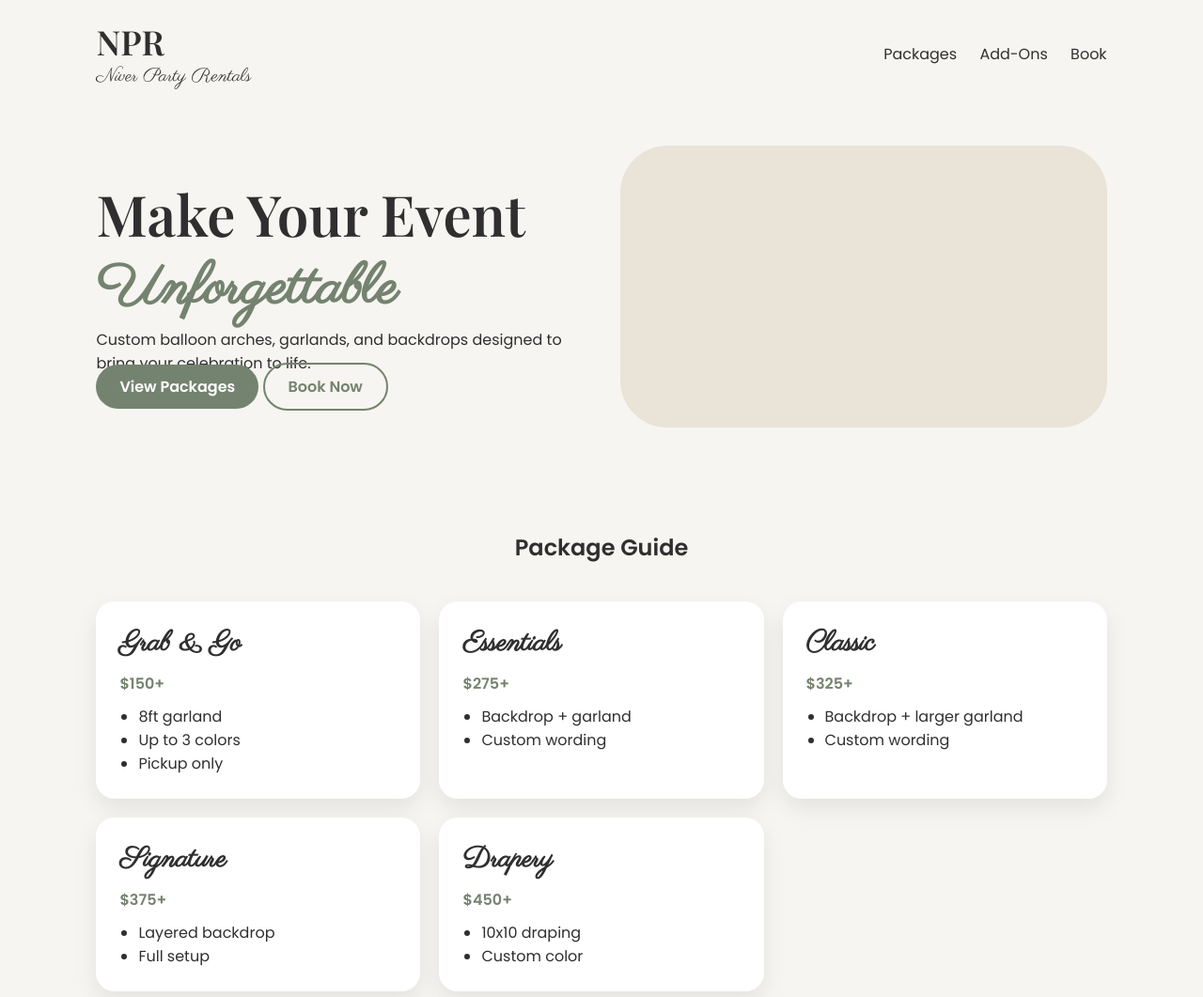
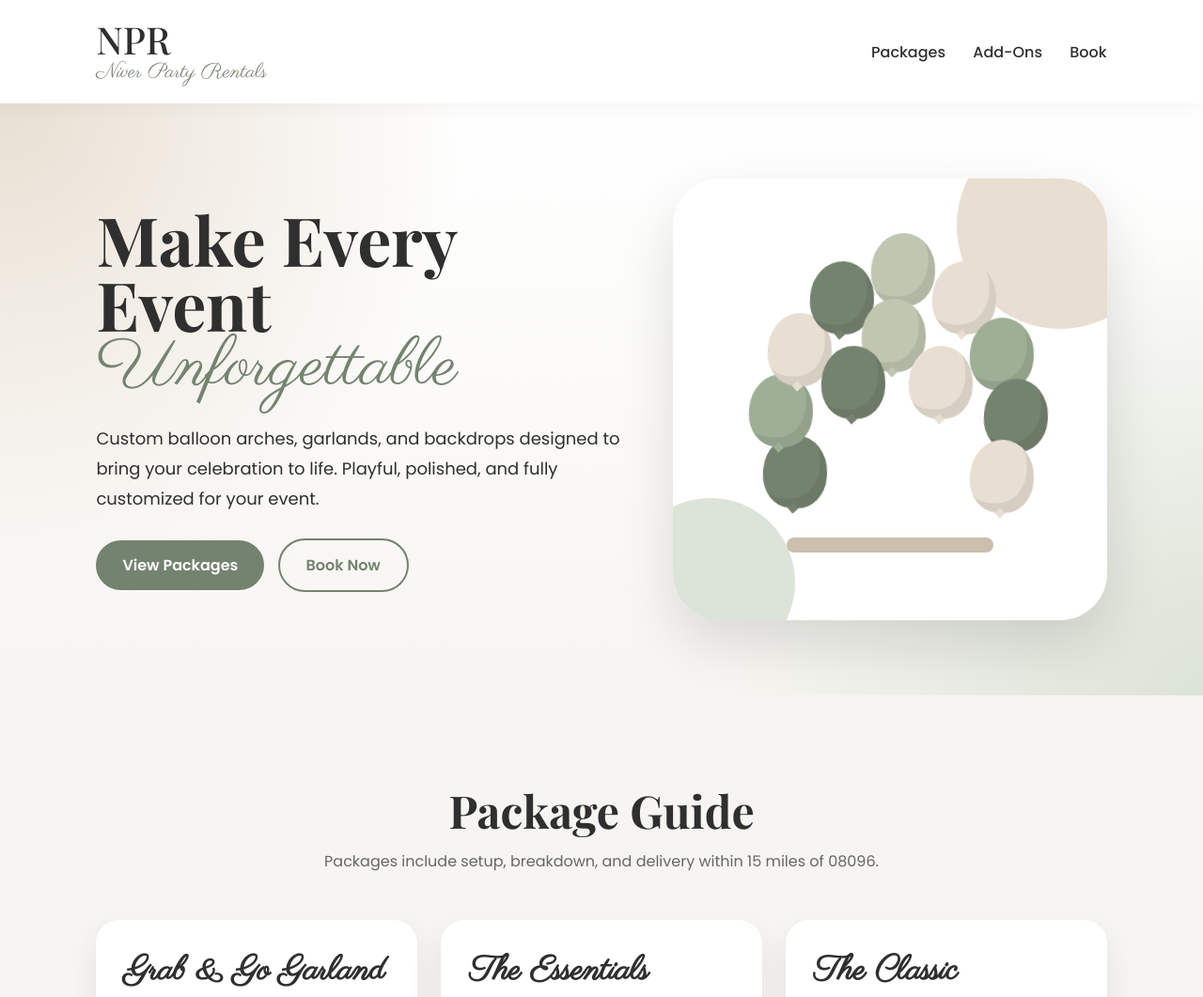
Before and after one commit to camlev977-dot/Niver-Party-Rentals-nj, a plain HTML site: page index.html in a window 1280 px wide. Shown: the top 1061 px of the page at 94% size. Drawn offline with nearby package versions, Linux system fonts and the light colour scheme.

Commit message:
Add files via upload

```diff
--- a/index.html
+++ b/index.html
@@ -5,146 +5,345 @@
 <title>Niver Party Rentals</title>
 
 <style>
-@import url('https://fonts.googleapis.com/css2?family=Playfair+Display:wght@600&family=Poppins:wght@300;400;500;600&family=Parisienne&display=swap');
+@import url('https://fonts.googleapis.com/css2?family=Playfair+Display:wght@500;700&family=Poppins:wght@300;400;500;600;700&family=Parisienne&display=swap');
 
-*{margin:0;padding:0;box-sizing:border-box;}
+*{
+  margin:0;
+  padding:0;
+  box-sizing:border-box;
+}
+
+html{
+  scroll-behavior:smooth;
+}
 
 body{
-  font-family:Poppins,sans-serif;
+  font-family:'Poppins',sans-serif;
   background:#f7f5f1;
   color:#2f2f2f;
 }
 
+/* NAV */
 nav{
   display:flex;
   justify-content:space-between;
   align-items:center;
-  padding:20px 8%;
+  padding:22px 8%;
+  background:white;
+  position:sticky;
+  top:0;
+  z-index:1000;
+  box-shadow:0 5px 20px rgba(0,0,0,0.04);
 }
 
 .logo{
-  font-family:Playfair Display;
-  font-size:36px;
+  font-family:'Playfair Display',serif;
+  font-size:40px;
+  line-height:1;
 }
 
 .logo span{
   display:block;
-  font-family:Parisienne;
-  font-size:20px;
+  font-family:'Parisienne',cursive;
+  font-size:22px;
+  color:#74836f;
+  margin-top:4px;
 }
 
-nav a{
-  margin-left:20px;
+.nav-links a{
+  margin-left:25px;
   text-decoration:none;
   color:#2f2f2f;
+  font-weight:500;
 }
 
+/* HERO */
 header{
-  padding:40px 8%;
+  padding:80px 8%;
+  background:
+    radial-gradient(circle at top left, #e8dfd2 0%, transparent 35%),
+    radial-gradient(circle at bottom right, #dce3d7 0%, transparent 35%),
+    linear-gradient(#ffffff,#f7f5f1);
 }
 
 .hero{
   display:grid;
-  grid-template-columns:1fr 1fr;
-  gap:40px;
+  grid-template-columns:1.1fr 0.9fr;
+  gap:50px;
   align-items:center;
 }
 
 .hero h1{
-  font-size:60px;
-  font-family:Playfair Display;
+  font-family:'Playfair Display',serif;
+  font-size:72px;
+  line-height:0.95;
 }
 
 .hero h1 span{
-  font-family:Parisienne;
+  font-family:'Parisienne',cursive;
   color:#74836f;
+  font-weight:400;
+}
+
+.hero p{
+  margin:25px 0;
+  font-size:18px;
+  line-height:1.8;
+  max-width:600px;
 }
 
 .btn{
-  padding:12px 25px;
-  border-radius:30px;
+  padding:14px 28px;
+  border-radius:50px;
   text-decoration:none;
   font-weight:600;
+  display:inline-block;
+  transition:0.3s;
 }
 
-.primary{background:#74836f;color:white;}
-.secondary{border:2px solid #74836f;color:#74836f;}
+.btn:hover{
+  transform:translateY(-4px);
+  box-shadow:0 12px 25px rgba(0,0,0,0.12);
+}
 
+.primary{
+  background:#74836f;
+  color:white;
+}
+
+.secondary{
+  border:2px solid #74836f;
+  color:#74836f;
+  margin-left:10px;
+}
+
+/* BALLOON ARCH ANIMATION */
+.balloon-card{
+  background:white;
+  height:470px;
+  border-radius:50px;
+  position:relative;
+  overflow:hidden;
+  box-shadow:0 25px 60px rgba(0,0,0,0.12);
+  display:flex;
+  align-items:center;
+  justify-content:center;
+}
+
+.balloon-card::before{
+  content:"";
+  position:absolute;
+  width:220px;
+  height:220px;
+  background:#e8dfd2;
+  border-radius:50%;
+  top:-60px;
+  right:-60px;
+}
+
+.balloon-card::after{
+  content:"";
+  position:absolute;
+  width:180px;
+  height:180px;
+  background:#dce3d7;
+  border-radius:50%;
+  bottom:-50px;
+  left:-50px;
+}
+
+.arch{
+  position:relative;
+  width:310px;
+  height:370px;
+  z-index:2;
+  animation:floatArch 4s ease-in-out infinite;
+}
+
+.balloon{
+  position:absolute;
+  width:68px;
+  height:78px;
+  border-radius:50% 50% 45% 45%;
+  box-shadow:inset -8px -10px 0 rgba(0,0,0,0.08);
+  animation:wiggle 3s ease-in-out infinite;
+}
+
+.balloon::after{
+  content:"";
+  position:absolute;
+  width:8px;
+  height:8px;
+  background:inherit;
+  bottom:-4px;
+  left:50%;
+  transform:translateX(-50%) rotate(45deg);
+}
+
+.b1{background:#74836f;left:20px;top:230px;animation-delay:.1s;}
+.b2{background:#9faf96;left:5px;top:165px;animation-delay:.2s;}
+.b3{background:#e8dfd2;left:25px;top:100px;animation-delay:.3s;}
+.b4{background:#74836f;left:70px;top:45px;animation-delay:.4s;}
+.b5{background:#bfc7b0;left:135px;top:15px;animation-delay:.5s;}
+.b6{background:#e8dfd2;left:200px;top:45px;animation-delay:.6s;}
+.b7{background:#9faf96;left:240px;top:105px;animation-delay:.7s;}
+.b8{background:#74836f;left:255px;top:170px;animation-delay:.8s;}
+.b9{background:#e8dfd2;left:240px;top:235px;animation-delay:.9s;}
+.b10{background:#bfc7b0;left:125px;top:85px;animation-delay:1s;}
+.b11{background:#74836f;left:82px;top:135px;animation-delay:1.1s;}
+.b12{background:#e8dfd2;left:175px;top:135px;animation-delay:1.2s;}
+
+.arch-base{
+  position:absolute;
+  bottom:15px;
+  left:50%;
+  transform:translateX(-50%);
+  width:220px;
+  height:16px;
+  background:#cbbfAE;
+  border-radius:20px;
+}
+
+@keyframes floatArch{
+  0%,100%{transform:translateY(0);}
+  50%{transform:translateY(-14px);}
+}
+
+@keyframes wiggle{
+  0%,100%{transform:rotate(0deg);}
+  50%{transform:rotate(4deg);}
+}
+
+/* SECTIONS */
 section{
-  padding:70px 8%;
+  padding:90px 8%;
 }
 
 .section-title{
   text-align:center;
-  margin-bottom:40px;
+  margin-bottom:50px;
+}
+
+.section-title h2{
+  font-family:'Playfair Display',serif;
+  font-size:48px;
+}
+
+.section-title p{
+  margin-top:10px;
+  color:#666;
 }
 
 .packages{
   display:grid;
-  grid-template-columns:repeat(auto-fit,minmax(260px,1fr));
-  gap:20px;
+  grid-template-columns:repeat(auto-fit,minmax(280px,1fr));
+  gap:25px;
 }
 
 .package{
   background:white;
-  padding:25px;
-  border-radius:20px;
-  box-shadow:0 10px 25px rgba(0,0,0,0.08);
+  padding:30px;
+  border-radius:25px;
+  box-shadow:0 15px 35px rgba(0,0,0,0.08);
+  transition:0.3s;
+}
+
+.package:hover{
+  transform:translateY(-8px);
 }
 
 .package h3{
-  font-family:Parisienne;
-  font-size:30px;
+  font-family:'Parisienne',cursive;
+  font-size:36px;
 }
 
 .price{
   color:#74836f;
-  font-weight:bold;
-  margin:10px 0;
+  font-weight:700;
+  margin:12px 0;
+  font-size:20px;
 }
 
 .package ul{
   padding-left:20px;
+  line-height:1.9;
 }
 
 .addons{
   display:grid;
-  grid-template-columns:repeat(auto-fit,minmax(200px,1fr));
-  gap:15px;
+  grid-template-columns:repeat(auto-fit,minmax(220px,1fr));
+  gap:18px;
 }
 
 .addon{
   background:white;
-  padding:15px;
-  border-radius:15px;
+  padding:20px;
+  border-radius:20px;
   text-align:center;
+  box-shadow:0 10px 25px rgba(0,0,0,0.05);
 }
 
+/* CTA */
 .cta{
   text-align:center;
   background:#74836f;
   color:white;
-  padding:60px 20px;
-  border-radius:30px;
-  margin:60px 8%;
+  padding:70px 25px;
+  border-radius:40px;
+  margin:90px 8%;
+}
+
+.cta h2{
+  font-family:'Playfair Display',serif;
+  font-size:48px;
+  margin-bottom:15px;
+}
+
+.cta p{
+  font-size:18px;
+  line-height:1.7;
 }
 
 .cta .btn{
   background:white;
   color:#74836f;
-  margin:10px;
-  display:inline-block;
+  margin-top:20px;
 }
 
 footer{
   text-align:center;
-  padding:20px;
+  padding:25px;
   background:#1f1f1f;
   color:white;
 }
 
-@media(max-width:800px){
-.hero{grid-template-columns:1fr;}
+/* MOBILE */
+@media(max-width:850px){
+  .hero{
+    grid-template-columns:1fr;
+  }
+
+  .hero h1{
+    font-size:50px;
+  }
+
+  nav{
+    flex-direction:column;
+    gap:15px;
+  }
+
+  .nav-links a{
+    margin:0 8px;
+  }
+
+  .secondary{
+    margin-left:0;
+    margin-top:10px;
+  }
+
+  .arch{
+    transform:scale(.85);
+  }
 }
 </style>
 </head>
@@ -157,7 +356,7 @@ footer{
     <span>Niver Party Rentals</span>
   </div>
 
-  <div>
+  <div class="nav-links">
     <a href="#packages">Packages</a>
     <a href="#addons">Add-Ons</a>
     <a href="#contact">Book</a>
@@ -167,67 +366,95 @@ footer{
 <header>
   <div class="hero">
     <div>
-      <h1>Make Your Event <span>Unforgettable</span></h1>
-      <p>Custom balloon arches, garlands, and backdrops designed to bring your celebration to life.</p>
+      <h1>Make Every Event <span>Unforgettable</span></h1>
+      <p>
+        Custom balloon arches, garlands, and backdrops designed to bring your celebration to life.
+        Playful, polished, and fully customized for your event.
+      </p>
 
       <a href="#packages" class="btn primary">View Packages</a>
       <a href="#contact" class="btn secondary">Book Now</a>
     </div>
 
-    <div style="height:300px;background:#e9e3d8;border-radius:50px;"></div>
+    <div class="balloon-card">
+      <div class="arch">
+        <div class="balloon b1"></div>
+        <div class="balloon b2"></div>
+        <div class="balloon b3"></div>
+        <div class="balloon b4"></div>
+        <div class="balloon b5"></div>
+        <div class="balloon b6"></div>
+        <div class="balloon b7"></div>
+        <div class="balloon b8"></div>
+        <div class="balloon b9"></div>
+        <div class="balloon b10"></div>
+        <div class="balloon b11"></div>
+        <div class="balloon b12"></div>
+        <div class="arch-base"></div>
+      </div>
+    </div>
   </div>
 </header>
 
 <section id="packages">
   <div class="section-title">
     <h2>Package Guide</h2>
+    <p>Packages include setup, breakdown, and delivery within 15 miles of 08096.</p>
   </div>
 
   <div class="packages">
 
     <div class="package">
-      <h3>Grab & Go</h3>
+      <h3>Grab & Go Garland</h3>
       <div class="price">$150+</div>
       <ul>
         <li>8ft garland</li>
         <li>Up to 3 colors</li>
+        <li>Includes clamps for easy attachment</li>
         <li>Pickup only</li>
       </ul>
     </div>
 
     <div class="package">
-      <h3>Essentials</h3>
+      <h3>The Essentials Collection</h3>
       <div class="price">$275+</div>
       <ul>
-        <li>Backdrop + garland</li>
-        <li>Custom wording</li>
+        <li>7ft fabric arch or circle backdrop</li>
+        <li>8ft balloon garland</li>
+        <li>Up to 3 colors</li>
+        <li>Custom wording on backdrop</li>
       </ul>
     </div>
 
     <div class="package">
-      <h3>Classic</h3>
+      <h3>The Classic Celebration</h3>
       <div class="price">$325+</div>
       <ul>
-        <li>Backdrop + larger garland</li>
-        <li>Custom wording</li>
+        <li>7ft fabric arch or circle backdrop</li>
+        <li>8ft + 4ft balloon garland</li>
+        <li>Up to 3 colors</li>
+        <li>Custom wording on backdrop</li>
       </ul>
     </div>
 
     <div class="package">
-      <h3>Signature</h3>
+      <h3>The Signature Setup</h3>
       <div class="price">$375+</div>
       <ul>
-        <li>Layered backdrop</li>
-        <li>Full setup</li>
+        <li>7ft + 6ft fabric arch backdrop</li>
+        <li>8ft + 4ft balloon garland</li>
+        <li>Up to 3 colors</li>
+        <li>Custom wording on backdrop</li>
       </ul>
     </div>
 
     <div class="package">
-      <h3>Drapery</h3>
+      <h3>Drapery Package</h3>
       <div class="price">$450+</div>
       <ul>
-        <li>10x10 draping</li>
-        <li>Custom color</li>
+        <li>10x10 square backdrop stand</li>
+        <li>Draping in custom color</li>
+        <li>Elegant backdrop setup</li>
       </ul>
     </div>
 
@@ -255,18 +482,16 @@ footer{
 
 <div class="cta" id="contact">
   <h2>Ready to Book?</h2>
-  <p>Message us your theme, colors, and date to get started.</p>
-
-  <a href="mailto:niverpartyrentals@gmail.com?subject=Booking Inquiry - Niver Party Rentals" class="btn">
-    Email to Book
-  </a>
+  <p>
+    Email us at <strong>niverpartyrentals@gmail.com</strong><br>
+    or message us on Facebook to get started.
+  </p>
 
   <a href="https://www.facebook.com/niverpartyrentals" target="_blank" class="btn">
     Message on Facebook
   </a>
 
   <p style="margin-top:15px;font-size:14px;">
-    Email: niverpartyrentals@gmail.com<br>
     Facebook: @niverpartyrentals
   </p>
 </div>
```
